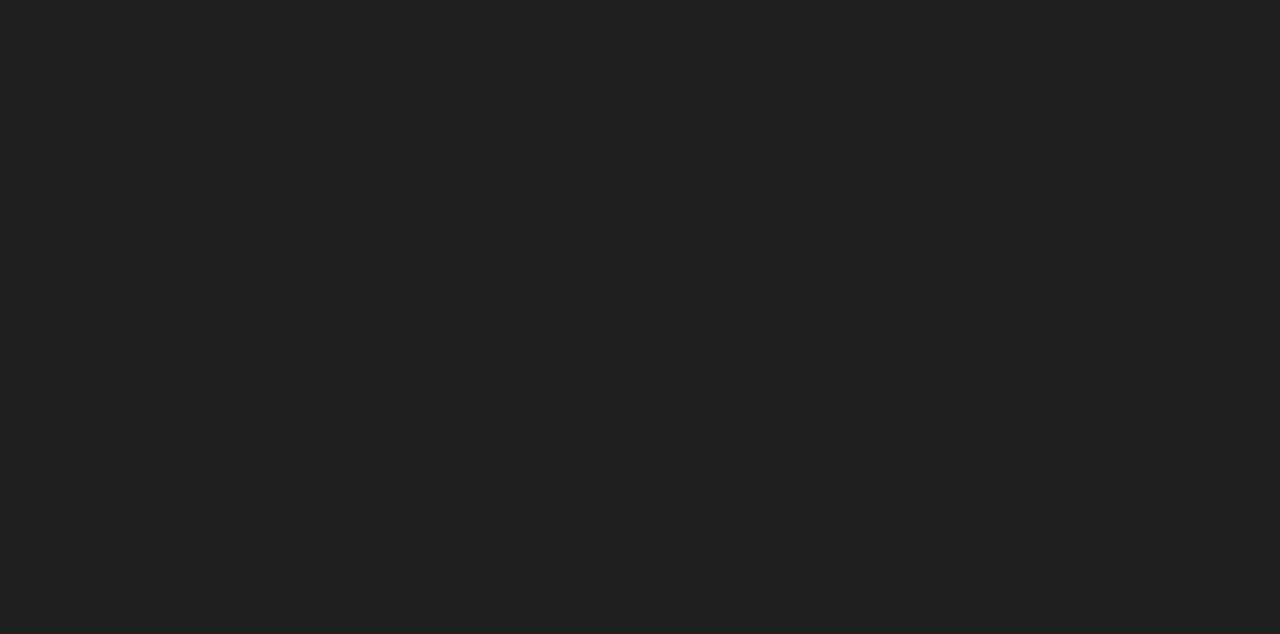
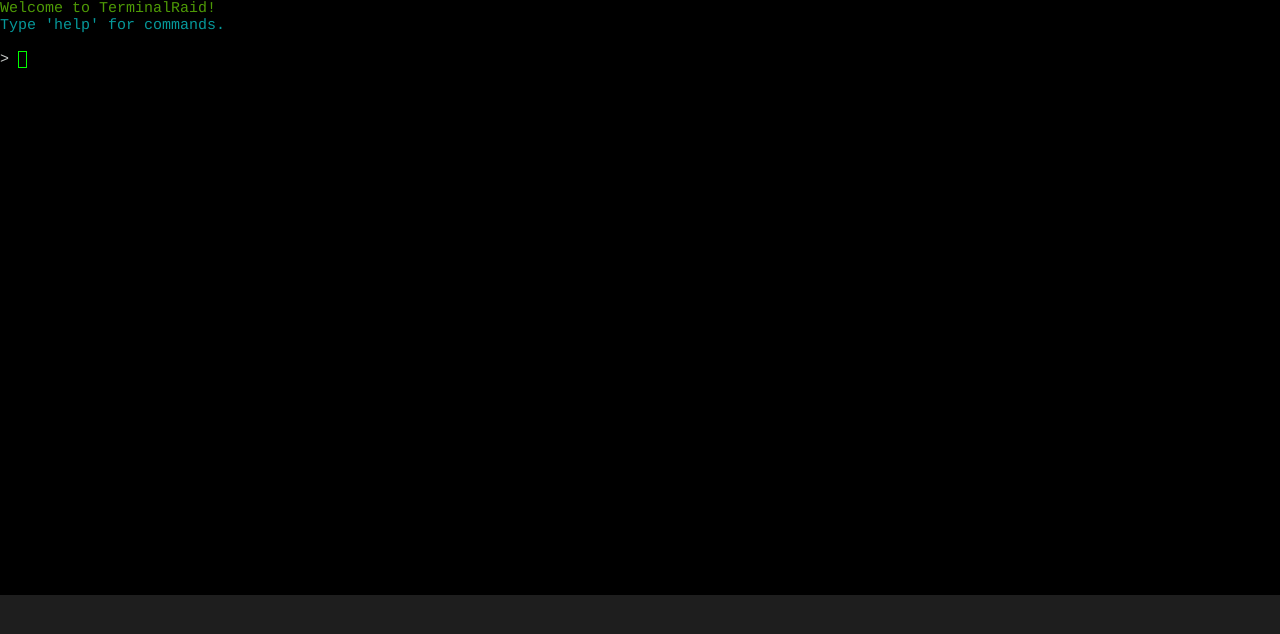
Before and after one commit to bbarraza/TerminalRaid-Client, a website built with Parcel: page index.html in a window 1280 px wide. Built offline with nearby package versions, Linux system fonts and the light colour scheme.

Commit message:
Update index.html

```diff
--- a/index.html
+++ b/index.html
@@ -24,6 +24,6 @@
 </head>
 <body>
   <div id="terminal"></div>
-    <script type="module" src="./dist/index.html"></script>
+    <script type="module" src="./dist/terminal-raid-frontend.cea58faa.js"></script>
 </body>
 </html>
```
